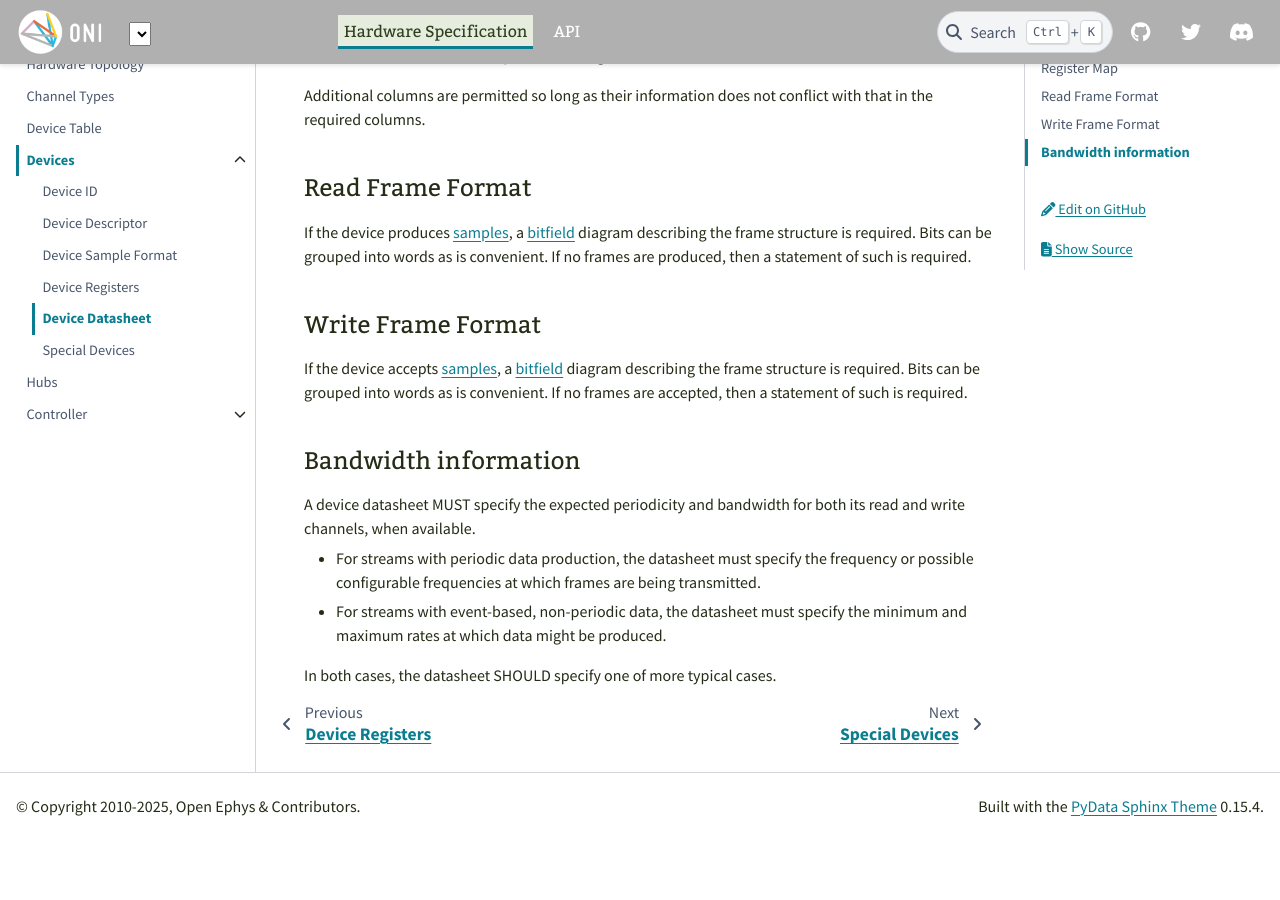
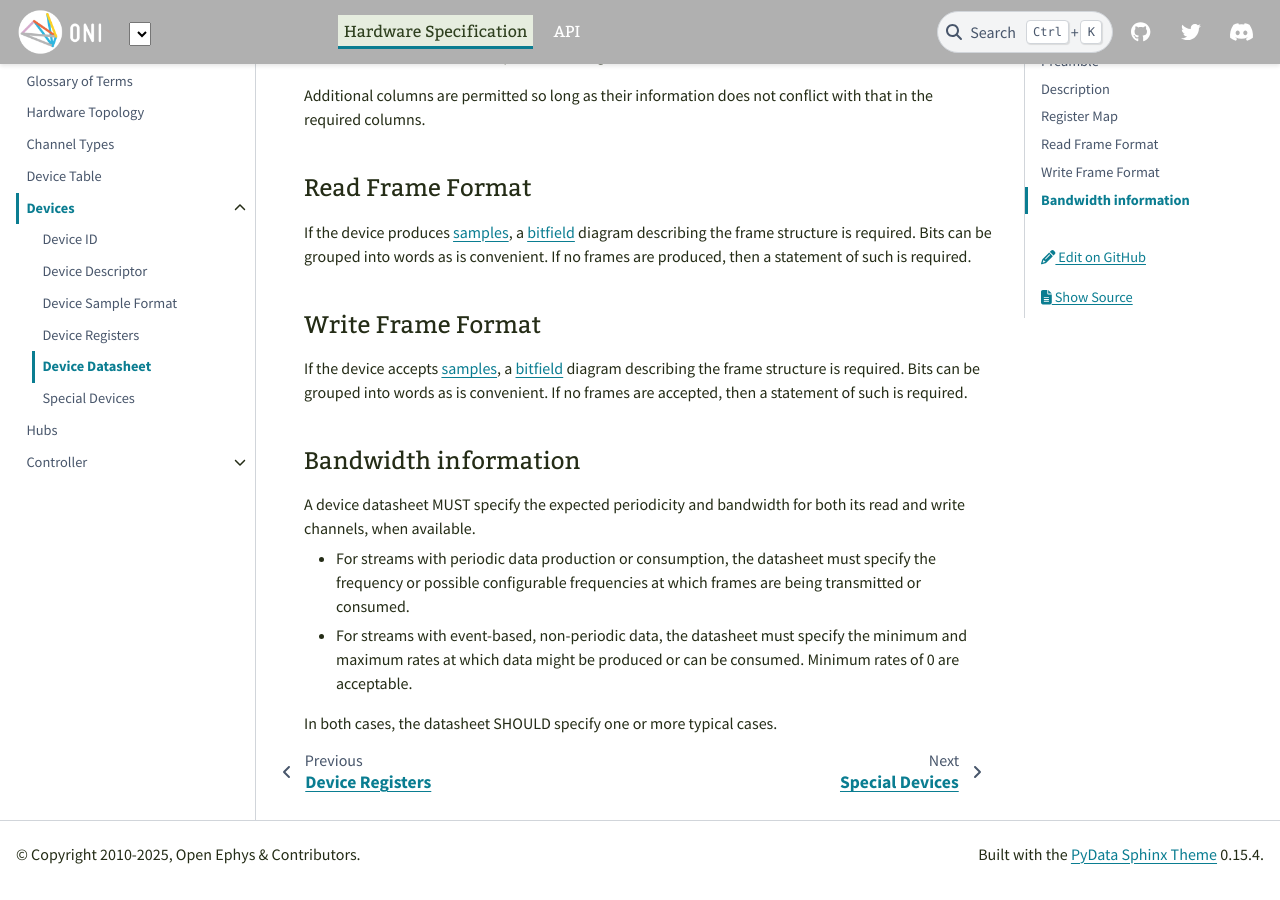
Before and after one commit to open-ephys/ONI, a Sphinx documentation site: the page built from source/hw-spec/devices/datasheet.rst, in a window 1280 px wide and 900 px high, scrolled down 1331 px. Built offline with Sphinx 7.4.7 and the PyData theme 0.15.4, drawn with Linux system fonts in a browser that asks for light colours; before the commit the page ends 2183 px from its top, so only the background shows below that.

Commit message:
Minor edits to device datasheet bandwidth section

```diff
--- a/source/hw-spec/devices/datasheet.rst
+++ b/source/hw-spec/devices/datasheet.rst
@@ -86,9 +86,11 @@
 A device datasheet MUST specify the expected periodicity and bandwidth for
 both its read and write channels, when available.
 
-- For streams with periodic data production, the datasheet must specify the frequency or
-  possible configurable frequencies at which frames are being transmitted.
-- For streams with event-based, non-periodic data, the datasheet must specify the
-  minimum and maximum rates at which data might be produced.
+- For streams with periodic data production or consumption, the datasheet must
+  specify the frequency or possible configurable frequencies at which frames are
+  being transmitted or consumed.
+- For streams with event-based, non-periodic data, the datasheet must specify
+  the minimum and maximum rates at which data might be produced or can be
+  consumed. Minimum rates of 0 are acceptable.
 
-In both cases, the datasheet SHOULD specify one of more typical cases.
+In both cases, the datasheet SHOULD specify one or more typical cases.
```
